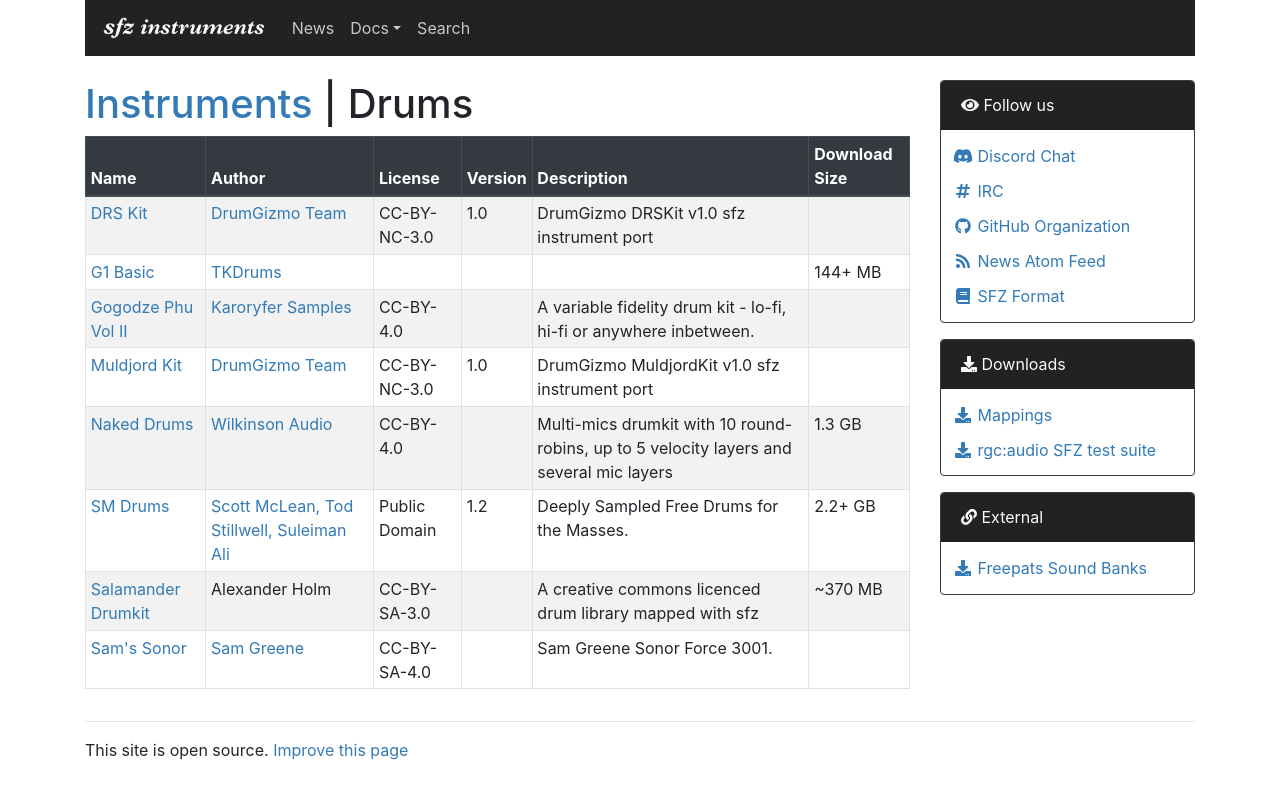
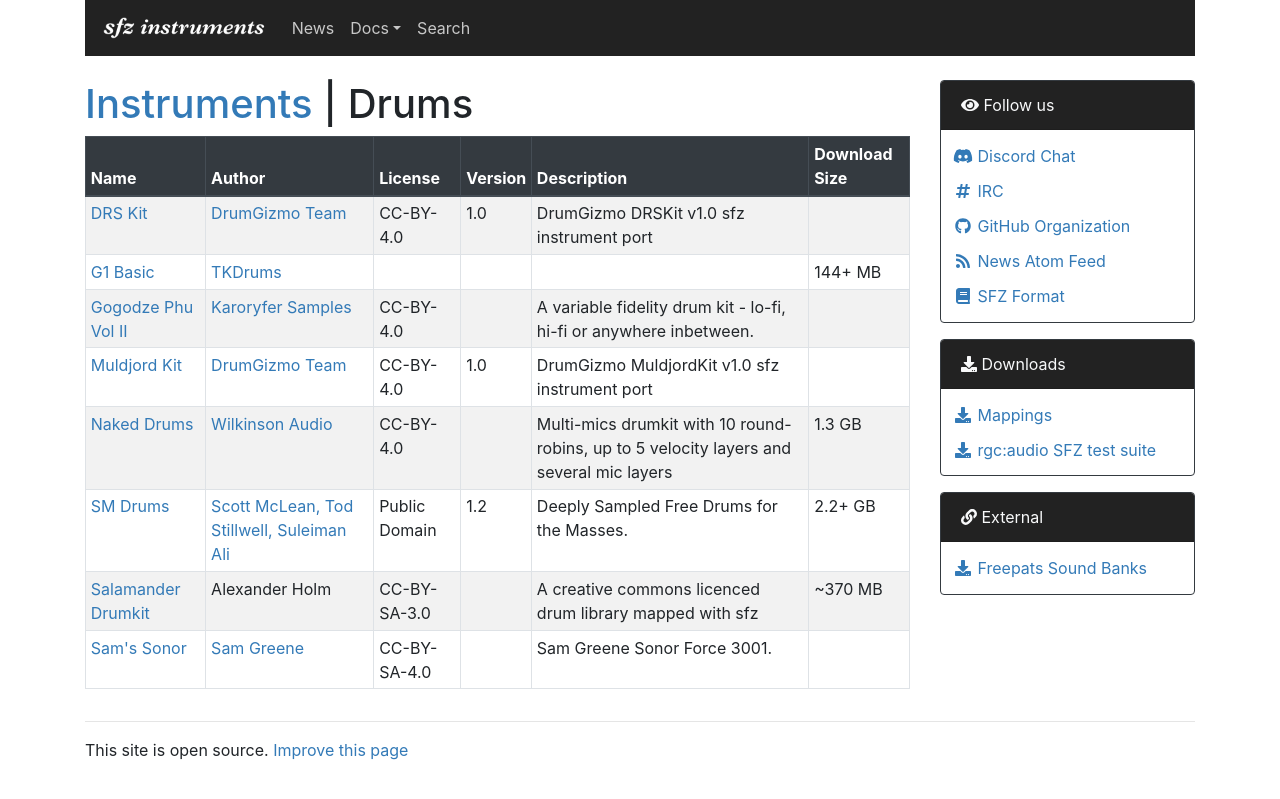
Before and after one commit to sfzinstruments/sfzinstruments.github.io, a Jekyll site: the page built from drums/index.md, in a window 1280 px wide. Shown: the top 799 px of the page. Built offline with Jekyll 4.4.1, drawn with Linux system fonts in a browser that asks for light colours; nearby versions of some CDN libraries.

Commit message:
Update Drumgizmo kits license

```diff
--- a/_data/sfz/instruments.yml
+++ b/_data/sfz/instruments.yml
@@ -98,7 +98,7 @@
     page:    "drs_kit"
     version: "1.0"
     author:  "DrumGizmo Team"
-    license: "CC-BY-NC-3.0"
+    license: "CC-BY-4.0"
 #   samplerate: ""
     format:  "flac"
     url:     "https://github.com/sfzinstruments/DrumGizmo.DRSKit/"
@@ -132,7 +132,7 @@
     page:    "muldjord_kit"
     version: "1.0"
     author:  "DrumGizmo Team"
-    license: "CC-BY-NC-3.0"
+    license: "CC-BY-4.0"
 #   samplerate: ""
     format:  "flac"
     url:     "https://github.com/sfzinstruments/DrumGizmo.MuldjordKit/"
```
